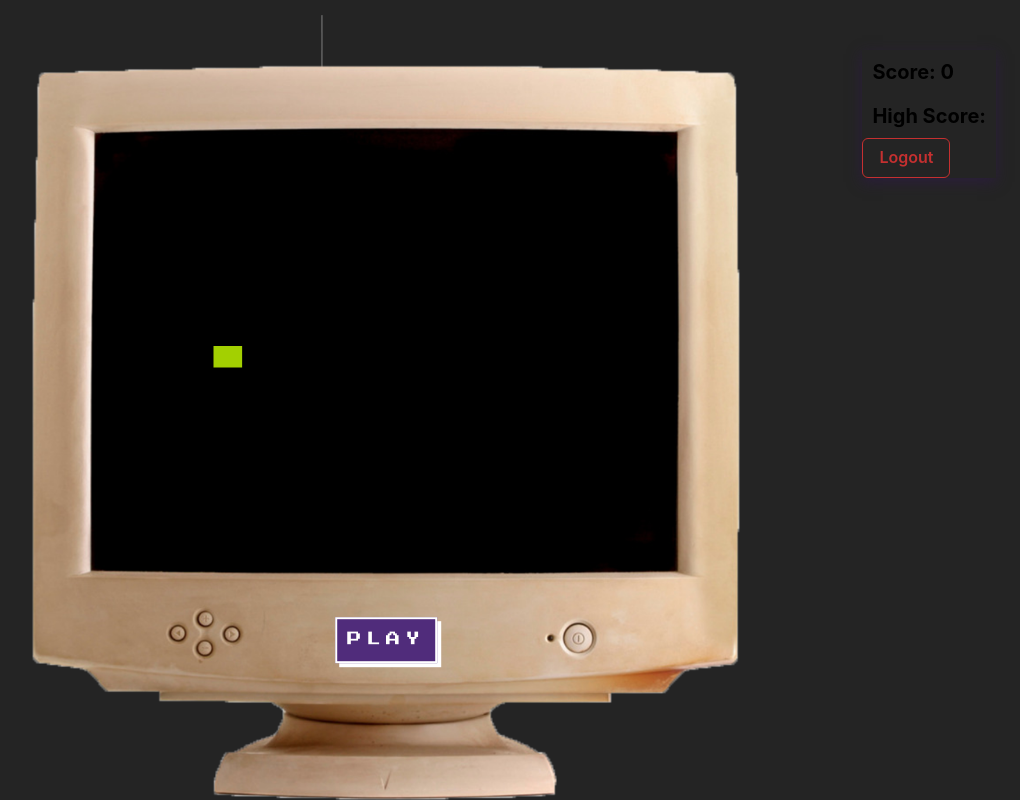
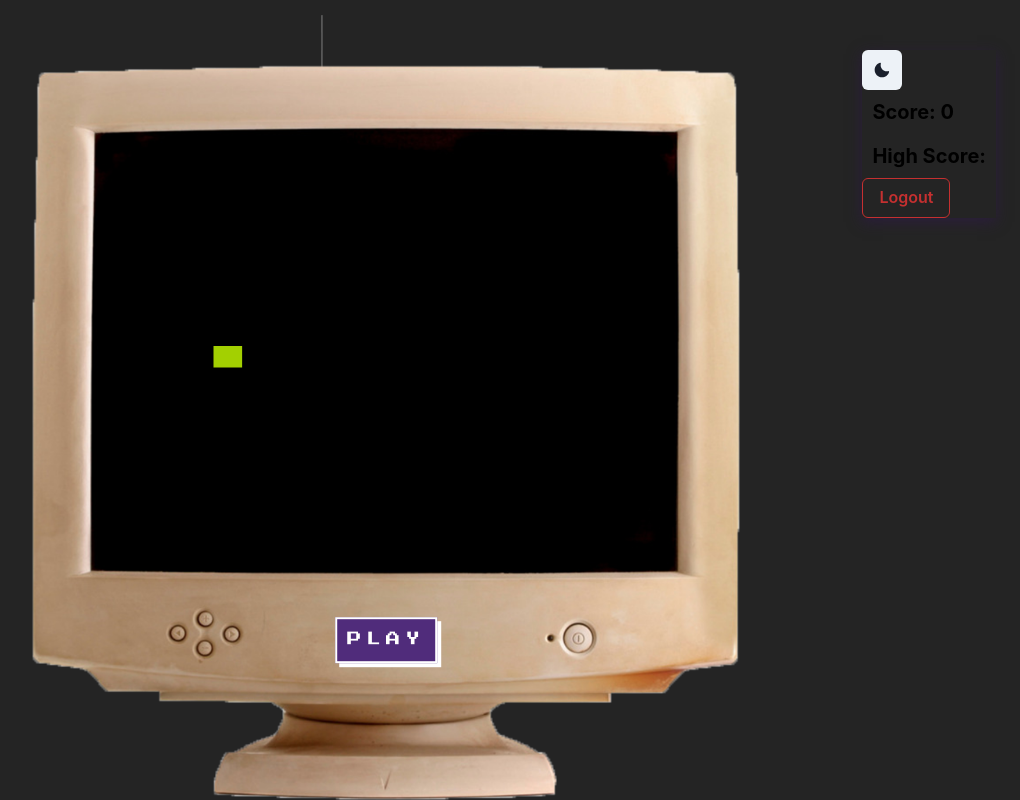
Before and after one commit to bobikenobi12/toshko-proekt, a React (Vite) app in the folder client/: page /game in a window 1280 px wide. Shown: the whole page, without its empty margins (254-1274 px from the left). Built offline with nearby package versions, Linux system fonts and the light colour scheme; no server answers; sample sign-in values are in the browser's storage.

Commit message:
add theme toggle

```diff
--- a/client/src/Game.tsx
+++ b/client/src/Game.tsx
@@ -12,6 +12,8 @@ import {
 } from "./features/game/gameApiSlice";
 
 import { useLogoutMutation } from "./features/auth/authApiSlice";
+
+import ThemeToggle from "./ThemeToggle";
 
 const canvasX = 1000;
 const canvasY = 1000;
@@ -139,6 +141,7 @@ export default function Game() {
 				Play
 			</button>
 			<div className="scoreBox">
+				<ThemeToggle />
 				<Heading size="md" color={useColorModeValue("black", "white")}>
 					Score: {score}
 				</Heading>
--- /dev/null
+++ b/client/src/ThemeToggle.tsx
@@ -0,0 +1,16 @@
+import { IconButton, useColorMode } from "@chakra-ui/react";
+
+import { MoonIcon, SunIcon } from "@chakra-ui/icons";
+
+export default function ThemeToggle() {
+	const { colorMode, toggleColorMode } = useColorMode();
+	const isDark = colorMode === "dark";
+
+	return (
+		<IconButton
+			aria-label="Toggle dark mode"
+			icon={isDark ? <SunIcon /> : <MoonIcon />}
+			onClick={toggleColorMode}
+		/>
+	);
+}
```
